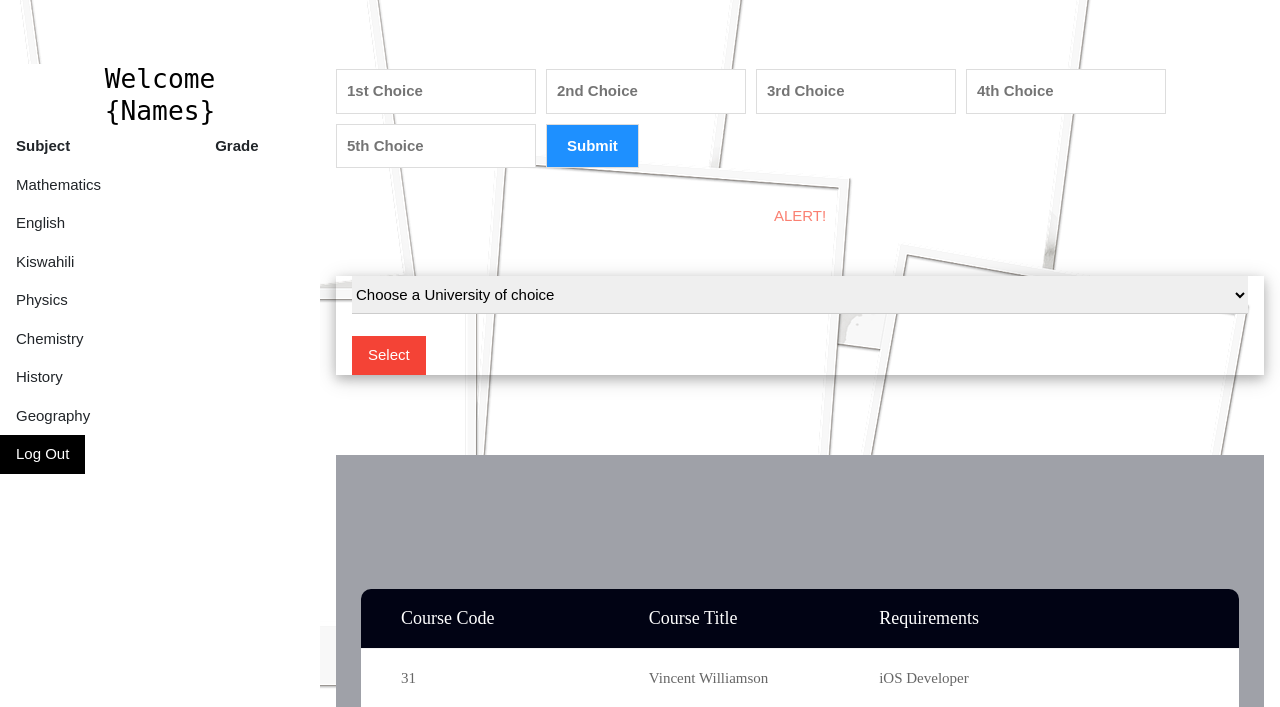
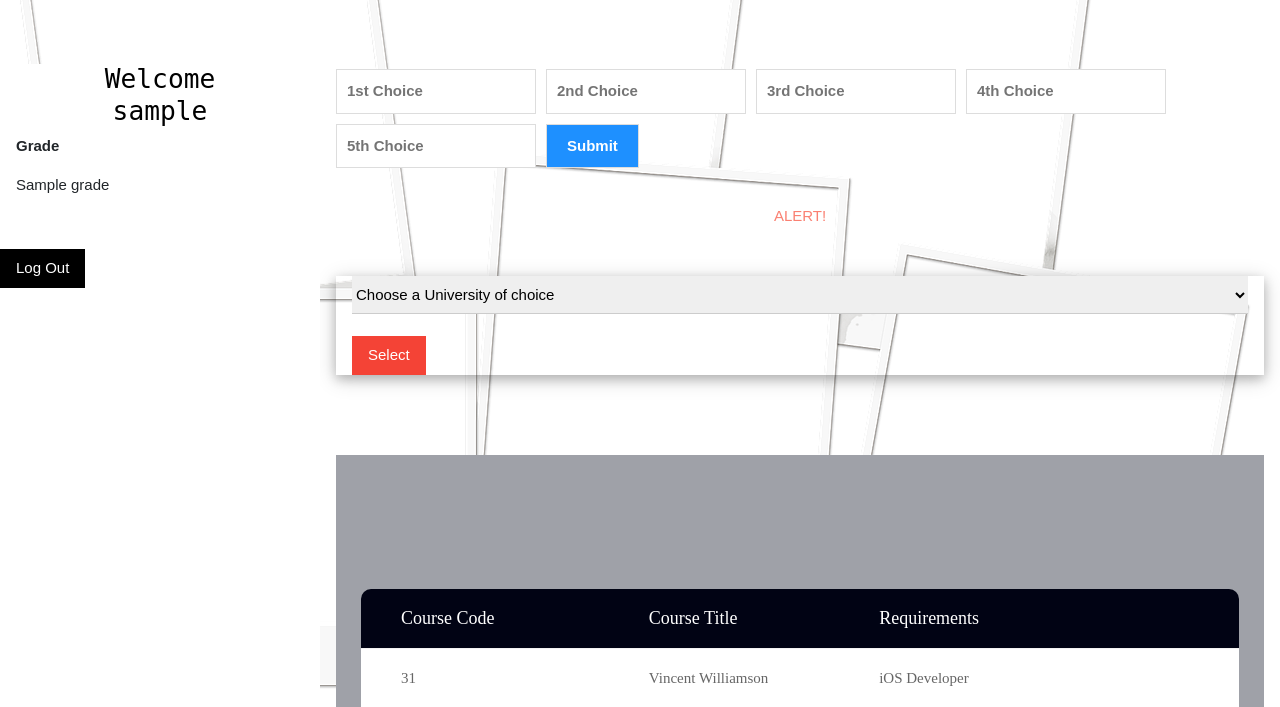
Before and after one commit to MainaEK/College-Placement-System, a Flask app: template app/templates/s_dash.html in a window 1280 px wide. Shown: the part 77-784 px from the top of the page. Run offline with Flask 2, Linux system fonts and the light colour scheme; the template is opened without the code that fills it: most values are stand-ins (such as "Sample title", 1, 10 or a date in 2020); parts of the project's set-up code (start-up, migrations or seed data) failed here and were passed over; some libraries are stand-ins or nearby versions; some web fonts are replaced.

Commit message:
updates to requirements.txt

```diff
--- a/app/api/v1/views/universities_views.py
+++ b/app/api/v1/views/universities_views.py
@@ -65,9 +65,3 @@ def delete_university(uni_id):
     UniversityModel().delete('uni_id',uni_id)
     if not UniversityModel().check_exists("uni_id",uni_id):
         return jsonify({'status' : 200,'message' : 'Successfully deleted'}),200
-
-
-
-@v1.route('/')
-def home():
-    return render_template('uni_signup.html')
--- a/app/api/v1/views/users_views.py
+++ b/app/api/v1/views/users_views.py
@@ -1,13 +1,11 @@
 # standard imports
-from flask import Flask, jsonify, request, Response, json, abort, make_response
+from flask import Flask, jsonify, request, Response, json, abort, make_response, render_template
 from flask_jwt_extended import create_access_token
 from werkzeug.security import check_password_hash
 
 # local imports
 from ..models.users_models import UserModel
 from ...v1 import v1
-
-
 
 @v1.route('/auth/login', methods=['POST'])
 def login():
--- a/app/templates/s_dash.html
+++ b/app/templates/s_dash.html
@@ -20,42 +20,18 @@
 <div class="w3-padding-64">
 
   <div class="w3-sidebar w3-bar-block" style="width:25%">
-    <h3 style="color: black; font-family: monospace;" class="w3-center">Welcome <br>{Names}</h3>
+    <h3 style="color: black; font-family: monospace;" class="w3-center">Welcome <br>{{username}}</h3>
     <table class="w3-table">
       <tr>
-        <th>Subject</th>
         <th>Grade</th>
       </tr>
       <tr>
-        <td>Mathematics</td>
-        <td></td>
-      </tr>
-      <tr>
-        <td>English</td>
-        <td></td>
-      </tr>
-      <tr>
-          <td>Kiswahili</td>
-          <td></td>
-      </tr>
-      <tr>
-          <td>Physics</td>
-          <td></td>
-      </tr>
-      <tr>
-          <td>Chemistry</td>
-          <td></td>
-      </tr>
-      <tr>
-          <td>History</td>
-          <td></td>
-      </tr>
-      <tr>
-          <td>Geography</td>
-          <td></td>
+        <td>{{ grade }}</td>
       </tr>
     </table>
-    <button class="w3-button w3-black">Log Out</button>
+    <br>
+    <br>
+    <a href="{{ url_for('index') }}"><button class="w3-button w3-black">Log Out</button></a>
   </div>
   <style>
 
--- a/app/templates/uni_dash.html
+++ b/app/templates/uni_dash.html
@@ -32,9 +32,8 @@
                         <div class="w3-row w3-padding-16">
                         <label><b>Course Requirements</b></label><br><br>
                         <select name="requirements" class="">
-                        <option name="groupA" value="Maths, English, Kiswahili, Chemistry, 85pts">Maths, English, Kiswahili, Chemistry, 85pts</option>
-                        <option name="groupB" value="Maths, English, Physics, Geography, 80pts">Maths, English, Physics, Geography, 80pts</option>
-                        <option name="groupC" value="Maths, 2Science, History, 70pts">Maths, 2Science, History, 70pts</option>
+                        <option name="groupA" value="A">A</option>
+                        <option name="groupB" value="B">B</option>
                         </select>
                         </div>
                         <div class="w3-padding-16">
--- a/app/templates/uni_signup.html
+++ b/app/templates/uni_signup.html
@@ -40,7 +40,7 @@
 <div class="w3-top">
     <div class="w3-row w3-black">
       <div class="w3-half s3">
-        <a href="index.html" class="w3-button w3-block w3-black"><h4>HOME</h4></a>
+        <a href="{{ url_for('index') }}" class="w3-button w3-block w3-black"><h4>HOME</h4></a>
       </div>
       <div class="w3-half s3">
         <a href="#" class="w3-button w3-block w3-black"></a>
@@ -52,7 +52,7 @@
 <body class=" w3-padding-64">
 
     <div class="content">
-        <form class="w3-padding-64 w3-center" action="/universities/new" method="POST" style="max-width:400px">
+        <form class="w3-padding-64 w3-center" action="" method="POST" style="max-width:400px">
           <p style="color: royalblue"><b>RREGISTER YOUR UNIVERSITY WITH US</b></p>
           <p><b>Note: </b>The <b style="color: red">Institution ID </b>should be the one assigned to you by CUE </p>
             <div class="w3-padding">
--- a/requirements.txt
+++ b/requirements.txt
@@ -1,12 +1,16 @@
 astroid==2.2.5
 Click==7.0
 Flask==1.1.1
+Flask-JWT-Extended==3.23.0
 isort==4.3.21
 itsdangerous==1.1.0
 Jinja2==2.10.1
 lazy-object-proxy==1.4.2
 MarkupSafe==1.1.1
+marshmallow==3.2.0
 mccabe==0.6.1
+psycopg2==2.8.3
+PyJWT==1.7.1
 pylint==2.3.1
 python-dotenv==0.10.3
 six==1.12.0
```
Also changed, not shown: app/__init__.py (+19 -1 lines), app/templates/index.html (+8 -8 lines).
